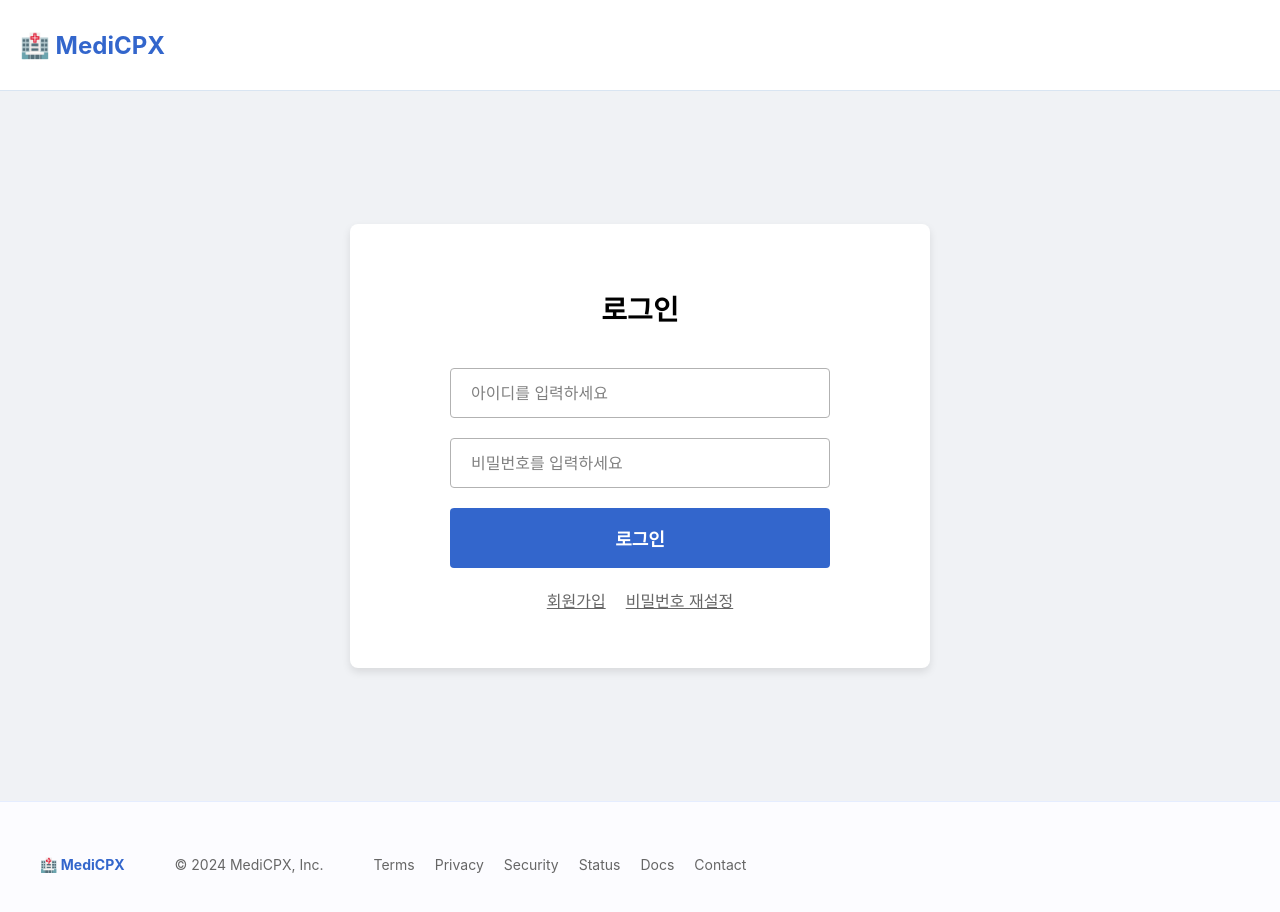
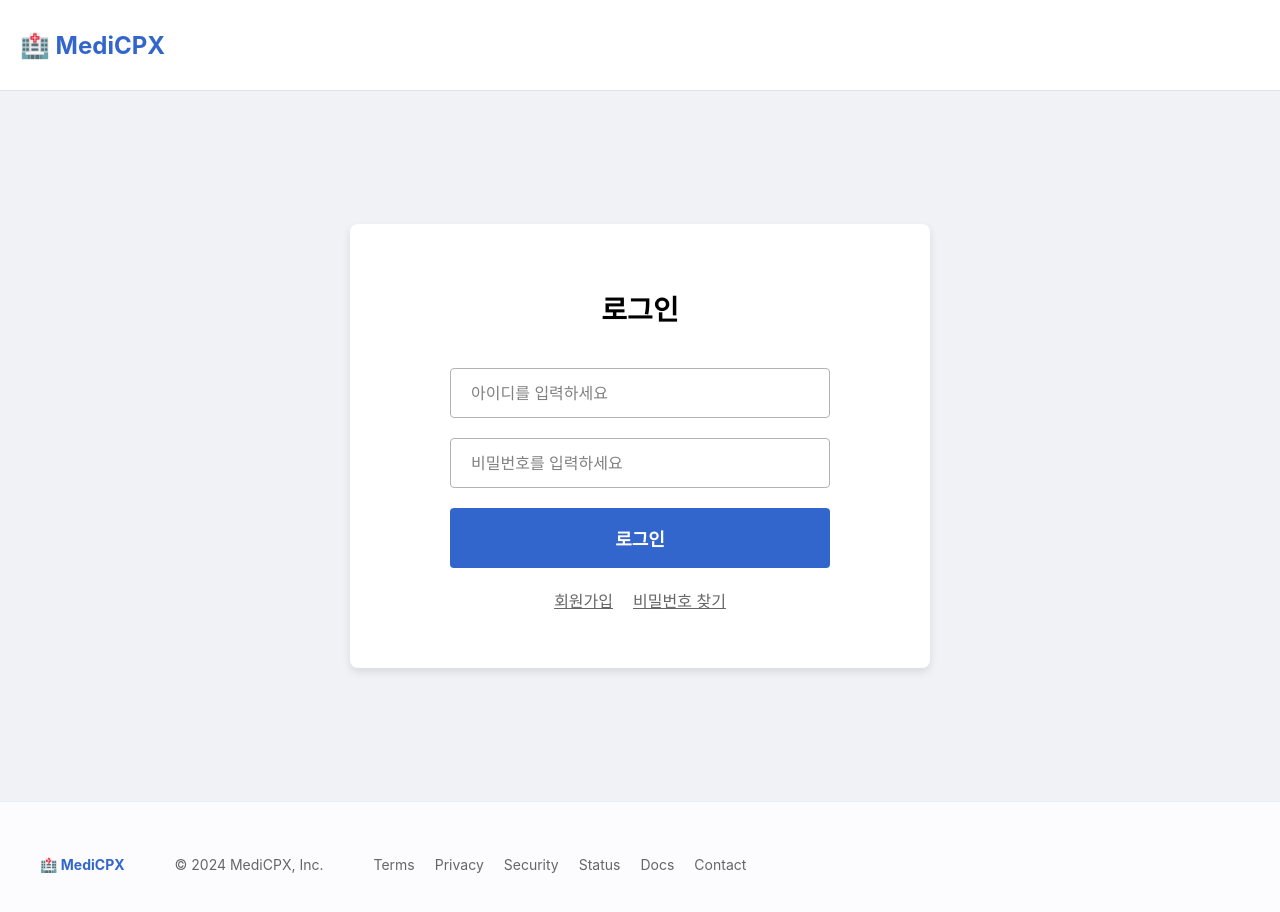
Before and after one commit to IlDanHaeBoJo/Frontend, a React (Create React App) app: page /login in a window 1280 px wide. Shown: the top 912 px of the page. Built offline with nearby package versions, Linux system fonts and the light colour scheme; no server answers.

Commit message:
비밀번호 찾기로 수정

```diff
--- a/src/pages/Login/ResetPasswordModal.tsx
+++ b/src/pages/Login/ResetPasswordModal.tsx
@@ -35,7 +35,7 @@ const ResetPasswordModal: React.FC<Props> = ({ onClose }) => {
   return (
     <S.ModalOverlay onClick={onClose}>
       <S.ModalContent onClick={(e: React.MouseEvent) => e.stopPropagation()}>
-        <S.Title>비밀번호 재설정</S.Title>
+        <S.Title>비밀번호 찾기</S.Title>
         <S.Input
           type="text"
           placeholder="아이디"
--- a/src/pages/Login/index.tsx
+++ b/src/pages/Login/index.tsx
@@ -78,7 +78,7 @@ const Login = () => {
             회원가입
           </S.RegisterText>
           <S.RegisterText onClick={handleFindPasswordClick}>
-            비밀번호 재설정
+            비밀번호 찾기
           </S.RegisterText>
         </S.RegisterContainer>
       </S.LoginBox>
```
